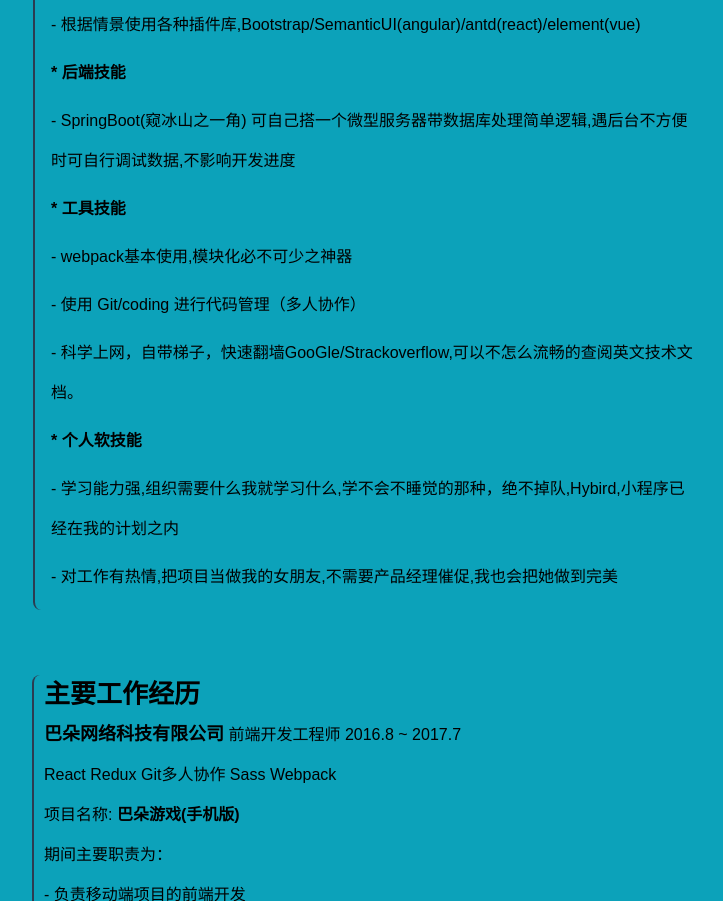
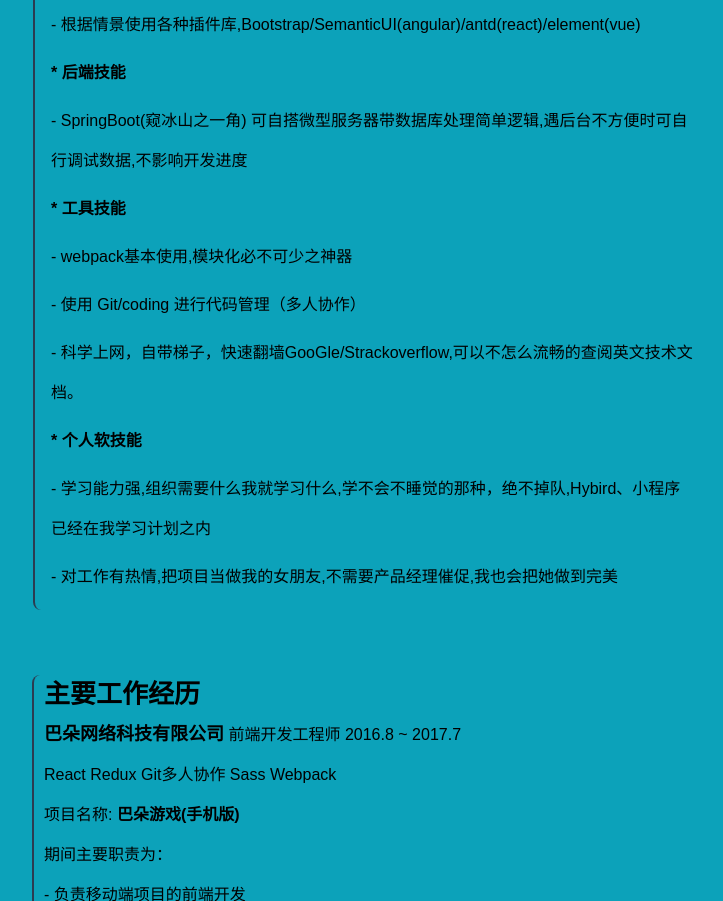
Before and after one commit to yantsong/myresume, a plain HTML site: page index.1.html in a window 1280 px wide. Shown: the part 900-1801 px from the top of the page, without its empty margins (287-1010 px from the left). Drawn offline with Linux system fonts and the light colour scheme.

Commit message:
interview

```diff
--- a/index.1.html
+++ b/index.1.html
@@ -157,13 +157,13 @@
                                 <li>- 了解Vue,以及vue-router/vuex(大量借鉴react,理解无障碍)</li>
                                 <li>- 根据情景使用各种插件库,Bootstrap/SemanticUI(angular)/antd(react)/element(vue)</li>
                                 <li class="h6">* 后端技能</li>
-                                <li>- SpringBoot(窥冰山之一角) 可自己搭一个微型服务器带数据库处理简单逻辑,遇后台不方便时可自行调试数据,不影响开发进度</li>
+                                <li>- SpringBoot(窥冰山之一角) 可自搭微型服务器带数据库处理简单逻辑,遇后台不方便时可自行调试数据,不影响开发进度</li>
                                 <li class="h6">* 工具技能</li>
                                 <li>- webpack基本使用,模块化必不可少之神器</li>
                                 <li>- 使用 Git/coding 进行代码管理（多人协作）</li>
                                 <li>- 科学上网，自带梯子，快速翻墙GooGle/Strackoverflow,可以不怎么流畅的查阅英文技术文档。</li>
                                 <li class="h6">* 个人软技能</li>
-                                <li>- 学习能力强,组织需要什么我就学习什么,学不会不睡觉的那种，绝不掉队,Hybird,小程序已经在我的计划之内</li>
+                                <li>- 学习能力强,组织需要什么我就学习什么,学不会不睡觉的那种，绝不掉队,Hybird、小程序已经在我学习计划之内</li>
                                 <li>- 对工作有热情,把项目当做我的女朋友,不需要产品经理催促,我也会把她做到完美</li>
                             </ul>
                         </div>
```
Also changed, not shown: 1 other file.
